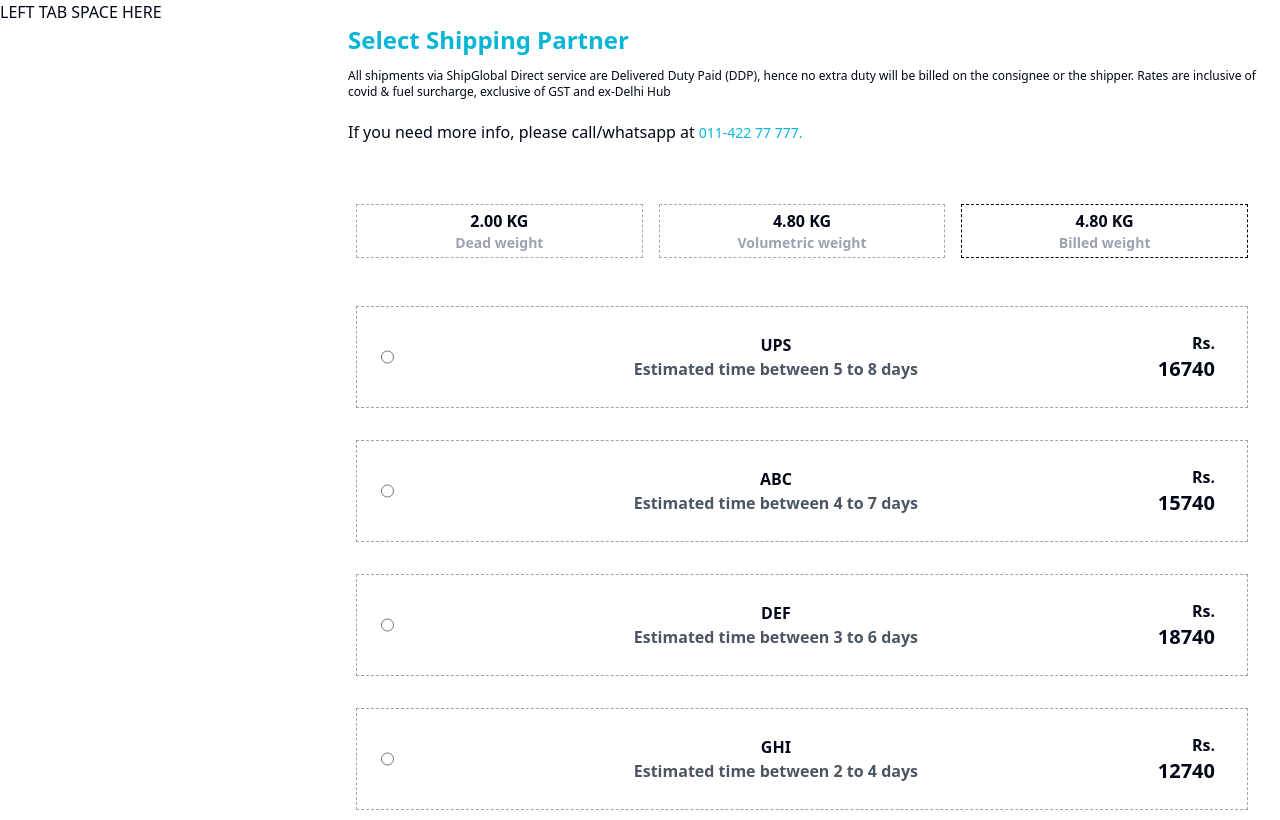
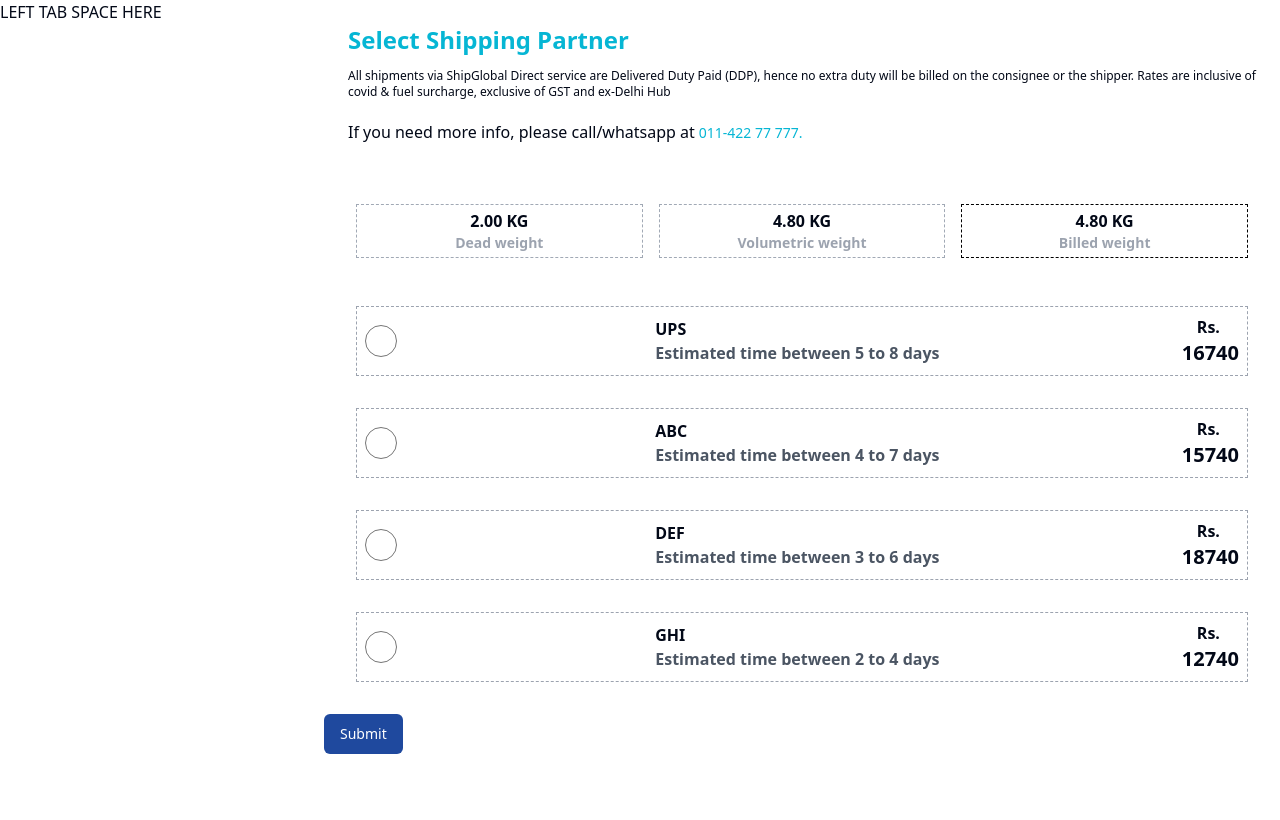
Before and after one commit to shubhamships/responsive-ui-components, a React (Vite) app: page /add-order4 in a window 1280 px wide. Shown: the top 820 px of the page. Built offline with nearby package versions, Linux system fonts and the light colour scheme.

Commit message:
modified AddOrder4 input services fields

```diff
--- a/src/components/elements/Service.tsx
+++ b/src/components/elements/Service.tsx
@@ -1,25 +1,30 @@
 import { Input } from "@/components/ui/input";
 
 export default function Service({ company, cost, duration }) {
+  const handleInputChange = () => {
+    console.log({ company, cost, duration });
+  };
+
   return (
-    <>
-      <div className="m-4 p-2 border border-dashed border-gray-400 md:m-8">
-        <div className="flex items-center justify-between">
-          <div className="flex items-center">
-            <div className="m-4">
-              <Input type="radio" id="html" name="fav_language" value="HTML" />
+    <div className="m-4 p-2 border border-dashed border-gray-400 lg:m-8 flex items-center">
+      <label className="flex items-center w-full justify-between">
+        <div className="w-8 h-8 mr-4 flex items-center justify-left">
+          <Input
+            type="radio"
+            id="html"
+            name="fav_language"
+            onChange={handleInputChange}
+          />
         </div>
-          </div>
-          <div className="m-4 text-center">
+        <div className="flex justify-center flex-col">
           <p className="font-bold">{company}</p>
           <p className="font-semibold text-gray-600">{duration}</p>
         </div>
-          <div className="m-4 text-right mr-6">
-            <p className="font-semibold">Rs. </p>
+        <div className="flex items-center flex-col">
+          <p className="font-semibold mr-1">Rs. </p>
           <p className="text-xl font-bold">{cost}</p>
         </div>
+      </label>
     </div>
-      </div>
-    </>
   );
 }
--- a/src/components/templates/SuccessScreen.tsx
+++ b/src/components/templates/SuccessScreen.tsx
@@ -8,7 +8,7 @@ import {
 } from "@/components/ui/alert-dialog";
 import { Button } from "@/components/ui/button";
 
-export default function SuccessScreen({ finalPage, cancelBox }) {
+export default function SuccessScreen({ cancelBox }) {
   return (
     <AlertDialog defaultOpen>
       <AlertDialogContent className="max-w-lg">
@@ -34,7 +34,7 @@ export default function SuccessScreen({ finalPage, cancelBox }) {
               </Button>
             </div>
             <div>
-              <Button onClick={finalPage}>Continue</Button>
+              <Button onClick={cancelBox}>Okay</Button>
             </div>
           </div>
         </AlertDialogFooter>
--- a/src/pages/AddOrder3.tsx
+++ b/src/pages/AddOrder3.tsx
@@ -4,7 +4,6 @@ import { useNavigate } from "react-router-dom";
 import { DialogData } from "@/components/elements/DialogData";
 import LeftTab3 from "@/components/templates/LeftTab3";
 import axios from "axios";
-import SuccessScreen from "@/components/templates/SuccessScreen";
 export default function AddOrder3() {
   //defining the form schema
   const [oderDimensionForm, setOderDimensionForm] = useState({
@@ -31,19 +30,12 @@ export default function AddOrder3() {
   };
   //state variable for the dialog box
   const [showDialog, setShowDialog] = useState(false);
-  const [showSuccess, setShowSuccess] = useState(false);
   //function for handling the submit dialog box
   const handleSubmitDialog = () => {
     setShowDialog(false);
-    setShowSuccess(true);
-    // navigateTo("/add-order4");
-  };
-  const finalPage = () => {
     navigateTo("/add-order4");
   };
-  const cancelBox = () => {
-    setShowSuccess(false);
-  };
+
   //modifying data to show in dialog box
   const orderDimensionFormData = Object.entries(oderDimensionForm);
   // function to handle form submission
@@ -117,12 +109,6 @@ export default function AddOrder3() {
                       onCancel={() => setShowDialog(false)}
                     />
                   )}
-                  {showSuccess && (
-                    <SuccessScreen
-                      finalPage={finalPage}
-                      cancelBox={cancelBox}
-                    />
-                  )}
                 </div>
               </form>
             </div>
--- a/src/pages/AddOrder4.tsx
+++ b/src/pages/AddOrder4.tsx
@@ -1,9 +1,101 @@
+// import Service from "@/components/elements/Service";
+// import { CalculatedWeightForm } from "@/components/templates/CalculatedWeightForm";
+// import LeftTab from "@/components/templates/LeftTab";
+// import SuccessScreen from "@/components/templates/SuccessScreen";
+// import { Button } from "@/components/ui/button";
+// import { useState } from "react";
+
+// export default function AddOrder4() {
+//   //defining the services data for mapping
+//   const availableServices = [
+//     {
+//       name: "UPS",
+//       estimated: "Estimated time between 5 to 8 days",
+//       amount: "16740",
+//     },
+//     {
+//       name: "ABC",
+//       estimated: "Estimated time between 4 to 7 days",
+//       amount: "15740",
+//     },
+//     {
+//       name: "DEF",
+//       estimated: "Estimated time between 3 to 6 days",
+//       amount: "18740",
+//     },
+//     {
+//       name: "GHI",
+//       estimated: "Estimated time between 2 to 4 days",
+//       amount: "12740",
+//     },
+//   ];
+//   const cancelBox = () => {
+//     setShowSuccess(false);
+//   };
+
+//   const [showSuccess, setShowSuccess] = useState(false);
+
+//   const successHandler = () => {
+//     setShowSuccess(true);
+//   };
+
+//   return (
+//     <>
+//       <div className="grid grid-cols-1 lg:grid-cols-4 gap-4">
+//         {/* defining space for left tab to be 1/4 */}
+//         <div className="lg:col-span-1">
+//           <LeftTab />
+//         </div>
+//         {/* defining space for form tab to be 3/4 */}
+//         <div className="lg:col-span-3">
+//           <div className="m-4 p-2">
+//             <p className="font-bold text-cyan-500 text-2xl mb-2">
+//               Select Shipping Partner
+//             </p>
+//             <p className="text-xs font-medium mt-3 mb-5 text-justify">
+//               All shipments via ShipGlobal Direct service are Delivered Duty
+//               Paid (DDP), hence no extra duty will be billed on the consignee or
+//               the shipper. Rates are inclusive of covid & fuel surcharge,
+//               exclusive of GST and ex-Delhi Hub
+//             </p>
+//             <p className="text-md font-medium mt-3 mb-5">
+//               If you need more info, please call/whatsapp at
+//               <a href="#" className="text-cyan-500 text-sm ml-1">
+//                 011-422 77 777.
+//               </a>
+//             </p>
+//           </div>
+//           <div>
+//             {/* component for showing the calculated weight in volume and weight analysis */}
+//             <CalculatedWeightForm />
+//           </div>
+//           <div>
+//             {/* defining the available services for the courier */}
+//             {availableServices.map((item, index) => (
+//               <div key={index}>
+//                 <Service
+//                   company={item.name}
+//                   duration={item.estimated}
+//                   cost={item.amount}
+//                 />
+//               </div>
+//             ))}
+//           </div>
+//           <Button onClick={successHandler}>Submit</Button>
+//           {showSuccess && <SuccessScreen cancelBox={cancelBox} />}
+//         </div>
+//       </div>
+//     </>
+//   );
+// }
 import Service from "@/components/elements/Service";
 import { CalculatedWeightForm } from "@/components/templates/CalculatedWeightForm";
 import LeftTab from "@/components/templates/LeftTab";
+import SuccessScreen from "@/components/templates/SuccessScreen";
+import { Button } from "@/components/ui/button";
+import { useState } from "react";
 
 export default function AddOrder4() {
-  //defining the services data for mapping
   const availableServices = [
     {
       name: "UPS",
@@ -27,14 +119,22 @@ export default function AddOrder4() {
     },
   ];
 
+  const [showSuccess, setShowSuccess] = useState(false);
+
+  const successHandler = () => {
+    setShowSuccess(true);
+  };
+
+  const cancelBox = () => {
+    setShowSuccess(false);
+  };
+
   return (
     <>
       <div className="grid grid-cols-1 lg:grid-cols-4 gap-4">
-        {/* defining space for left tab to be 1/4 */}
         <div className="lg:col-span-1">
           <LeftTab />
         </div>
-        {/* defining space for form tab to be 3/4 */}
         <div className="lg:col-span-3">
           <div className="m-4 p-2">
             <p className="font-bold text-cyan-500 text-2xl mb-2">
@@ -53,12 +153,7 @@ export default function AddOrder4() {
               </a>
             </p>
           </div>
-          <div>
-            {/* component for showing the calculated weight in volume and weight analysis */}
           <CalculatedWeightForm />
-          </div>
-          <div>
-            {/* defining the available services for the courier */}
           {availableServices.map((item, index) => (
             <div key={index}>
               <Service
@@ -68,7 +163,8 @@ export default function AddOrder4() {
               />
             </div>
           ))}
-          </div>
+          <Button onClick={successHandler}>Submit</Button>
+          {showSuccess && <SuccessScreen cancelBox={cancelBox} />}
         </div>
       </div>
     </>
```
Lines whose indentation alone changed are shown as unchanged.
